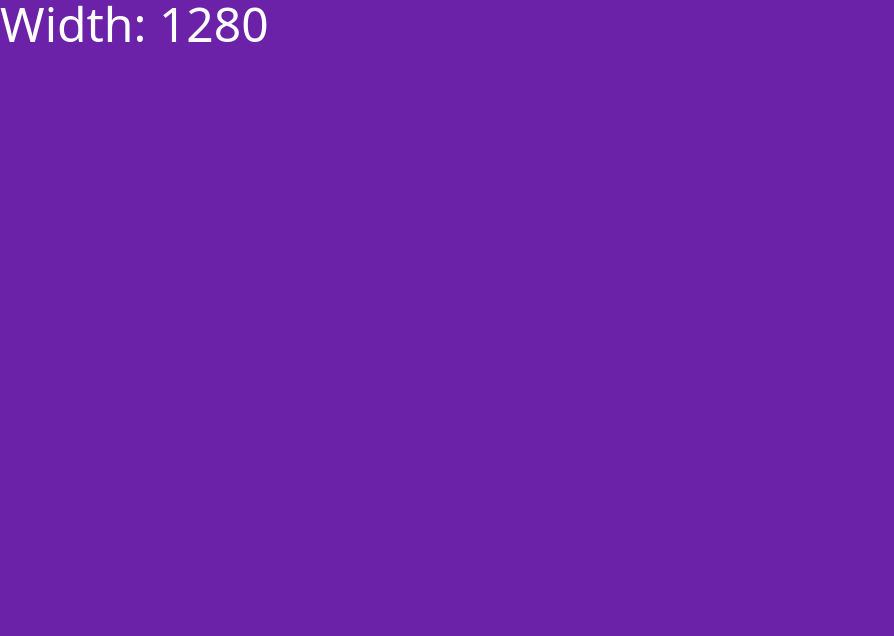
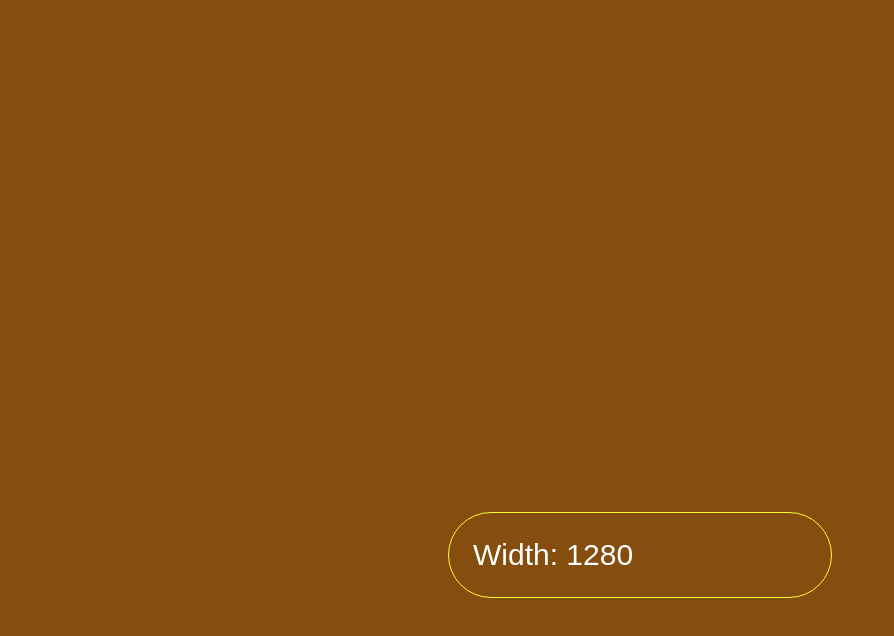
Before and after one commit to ry-animal/tw-sandbox, a plain HTML site: page 17-customization/index.html in a window 1280 px wide. Shown: the whole page, without its empty margins (0-894 px from the left). Drawn offline with nearby package versions, Linux system fonts and the light colour scheme.

Commit message:
customization

```diff
--- a/17-customization/index.html
+++ b/17-customization/index.html
@@ -5,14 +5,42 @@
     <meta http-equiv="X-UA-Compatible" content="IE=edge" />
     <meta name="viewport" content="width=device-width, initial-scale=1.0" />
     <script src="https://cdn.tailwindcss.com"></script>
+    <script>
+      tailwind.config = {
+        theme: {
+            screens: {
+              sm: '520px',
+              md: '800px',
+              lg: '1200px',
+              xl: '1440px'
+            },
+            fontFamily: {
+              sans: ['Graphik', 'sans-serif'],
+              serif: ['Merriweather', 'serif'],
+            },
+            extend: {
+              colors: {
+                primary: '#ff5733',
+                secondary: '#fffc33'
+              },
+              spacing: {
+                bigboi: '32rem'
+              },
+              borderRadius: {
+                circleboi: '50rem'
+              }
+            }
+        }
+      }
+    </script>
     <title>Customization</title>
   </head>
   <body
     class="bg-black sm:bg-green-800 md:bg-primary lg:bg-yellow-800 xl:bg-purple-800 2xl:bg-orange-800"
   >
-    <h1 class="text-white text-xl md:text-3xl xl:text-5xl">
-      Tailwind is awesome
-    </h1>
+  <div class="border border-secondary p-6 max-w-sm mx-auto mt-bigboi rounded-circleboi">
+    <h1 class="text-primary text-xl md:text-white md:text-3xl xl:text-5xl"></h1>
+  </div>
 
     <script>
       function showBrowserWidth() {
@@ -21,10 +49,10 @@
           document.documentElement.clientWidth ||
           document.body.clientWidth
 
-        document.querySelector('h1').innerHTML = `Width: ${width}`
+        document.querySelector('h1').innerHTML = `Width: ${width}`;
       }
-      window.onload = showBrowserWidth
-      window.onresize = showBrowserWidth
+      window.onload = showBrowserWidth;
+      window.onresize = showBrowserWidth;
     </script>
   </body>
 </html>
```
